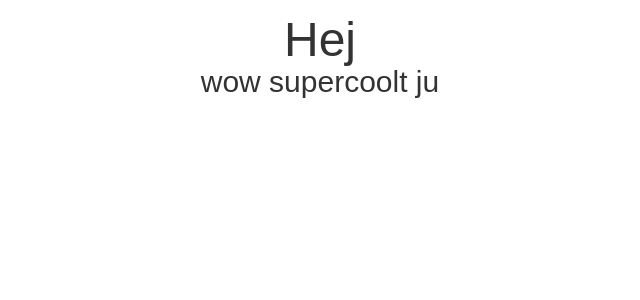
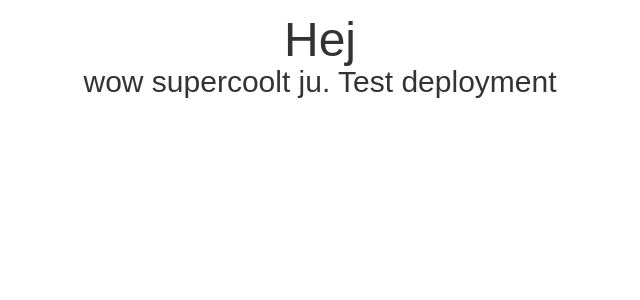
Before and after one commit to Stalis1/Brollop, a Next.js app in the folder Web/: page / in a window 1280 px wide. Shown: the top 300 px of the page, without its empty margins (320-960 px from the left). Built offline with nearby package versions, Linux system fonts and the light colour scheme.

Commit message:
deployment test commit

```diff
--- a/Web/src/app/page.tsx
+++ b/Web/src/app/page.tsx
@@ -3,7 +3,7 @@ import { Header } from '../components/header';
 export default function Page() {
     return (
         <div className="flex justify-center">
-            <Header title="Hej" subTitle="wow supercoolt ju" />
+            <Header title="Hej" subTitle="wow supercoolt ju. Test deployment" />
         </div>
     );
 }
```
